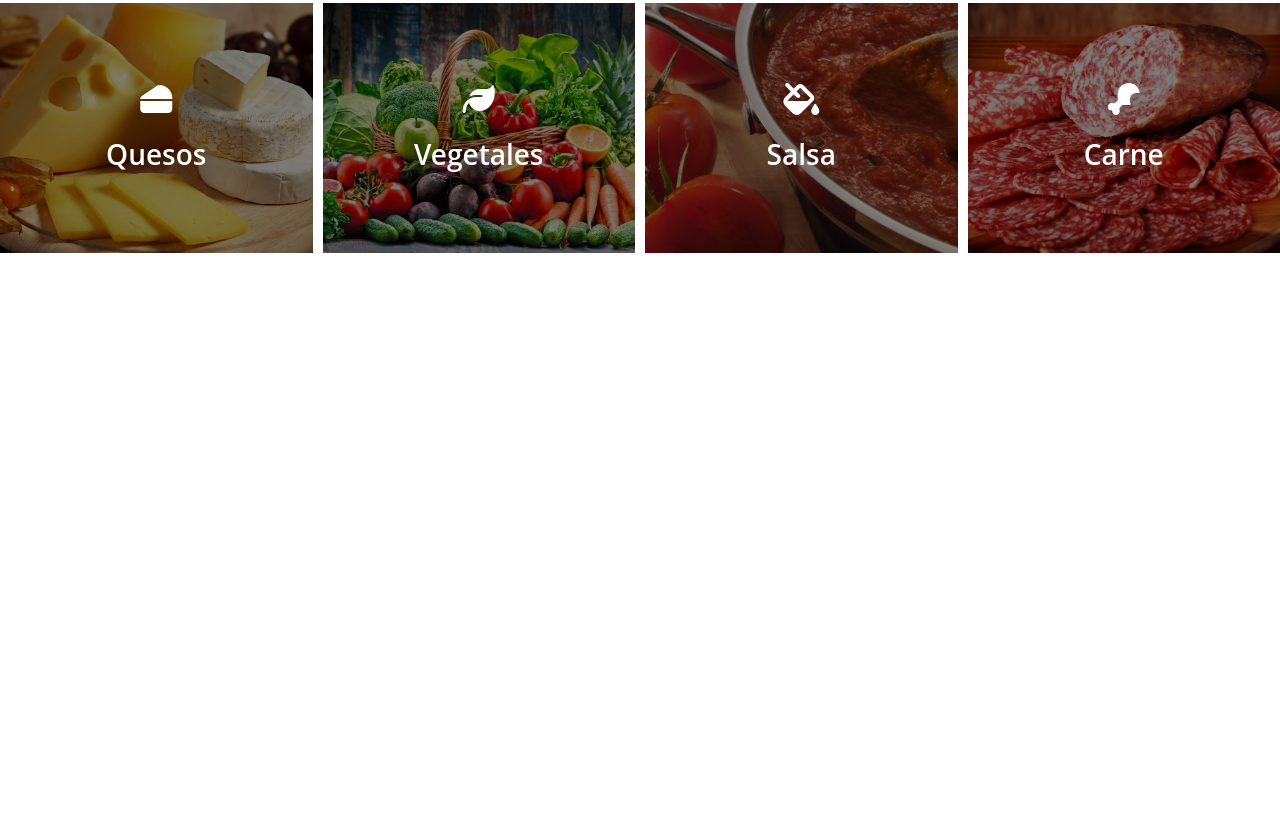
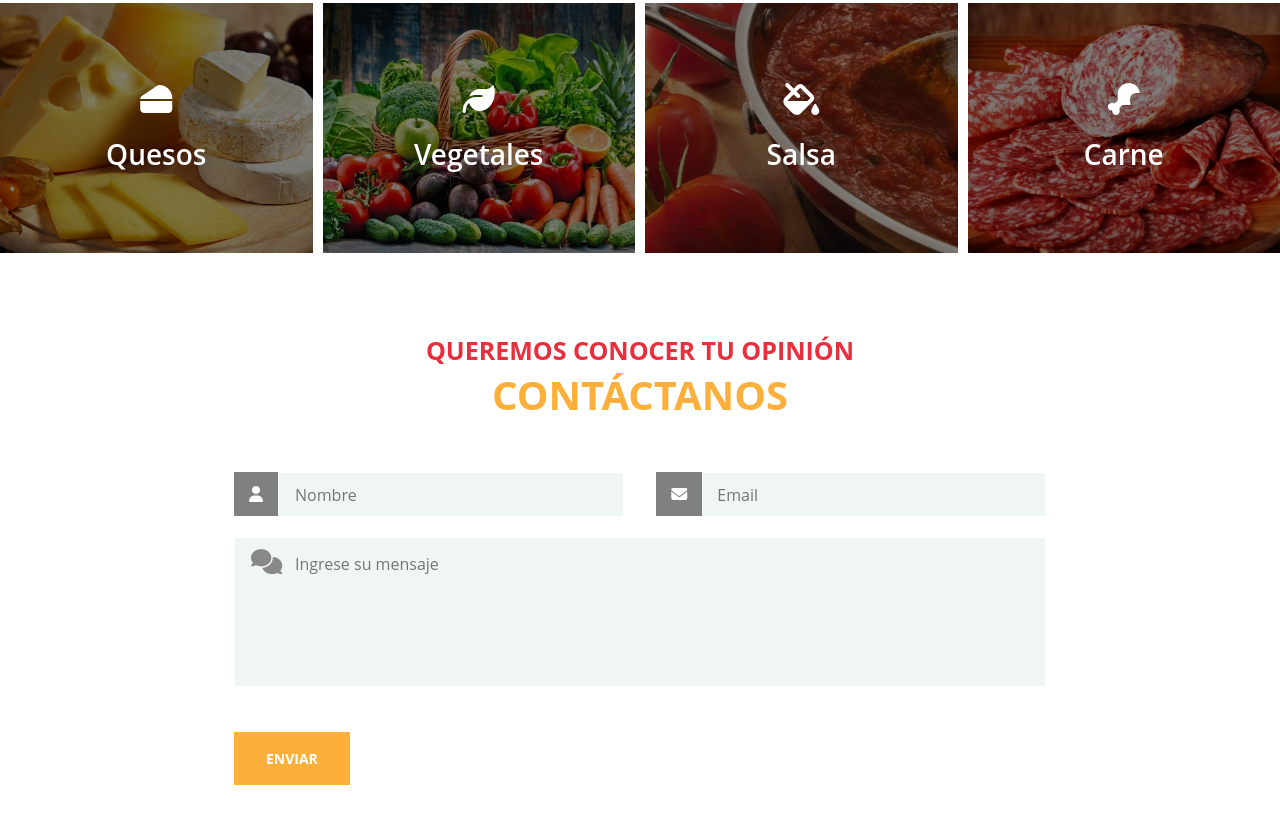
Before and after one commit to IDAI-MA2025/PF-ATA, a plain HTML site: page index.html in a window 1280 px wide. Shown: the part 2422-3245 px from the top of the page. Before the commit the page ends 2695 px from the top, so only its background shows below. Drawn offline with Linux system fonts and the light colour scheme; files whose address does not match are found by name.

Commit message:
21 de julio

```diff
--- a/css/estilos.css
+++ b/css/estilos.css
@@ -525,6 +525,8 @@
 
  }
 
+
+ /* INGRDIENTES */
  #ingredientes {
   display: flex;
   justify-content: center;
@@ -587,3 +589,81 @@
 .info-ingre:hover p {
   transform: translateY(10px);
 }
+
+/* SECCION DE CONTACTO */
+#contacto
+{
+     height: 100vh;
+     padding: 60px;
+     position: relative;
+}
+
+#formulario {
+     width: 70%;
+     margin: 50px auto;
+}
+
+.two-fiels{
+     display: flex;
+     justify-content: space-between;
+}
+
+.input-text, .input-email, .textarea{
+     border: 1px solid white;
+     color: var(--color-texto);
+     background: var(--color-background);
+
+     outline: none;
+     padding: 15px 60px;
+     height: 45px;
+     font-size: 16px;
+     margin-bottom: 20px;
+     transition: all 0.5s;
+}
+
+.textarea{
+     width: 100%;
+     height: 150px;
+     resize: none;
+}
+
+.input-text, .input-email{
+     width: 100%;
+}
+
+.inputConIcon{
+     position: relative;
+     width: 48%;
+}
+
+.inputConIcon i{
+     position: absolute;
+     left: 0;
+     padding: 14px 15px;
+     background: grey;
+     color: white;
+     transition: all 0.5s;
+
+}
+
+.textareaIcon{
+     width: 100%;
+}
+
+.textareaIcon i{
+     background: transparent;
+     color: #888;
+     padding: 0;
+
+     font-size: 25px;
+     left: 17px;
+     top: 13px;
+
+     transition: all 0.5s;
+}
+
+.inputConIcon input:focus,
+.inputConIcon textarea:focus{
+     border: 1px solid var(--color-primario);
+
+}
--- a/index.html
+++ b/index.html
@@ -222,17 +222,7 @@
                </div>
           </div>
      </section>
-
-
-     <!-- SECCION DE CONTACTO -->
-     <section id="contacto">
-     </section>
-
-
-
-
-    <script src="js/app.js"></script>
-    <!-- Sección de Ingredientes -->
+       <!-- Sección de Ingredientes -->
 <section id="ingredientes">
   <div class="ingre">
     <img src="ingrediente1.jpg" class="imagen-ingre" alt="Quesos">
@@ -268,5 +258,47 @@
 </section>
 
 
+     <!-- SECCION CONTACTO -->
+     <section id="contacto">
+          <div class="titulo-contacto">
+               <h2 class="subtitulos">Queremos conocer tu opinión</h2>
+               <h1 class="titulos">Contáctanos</h1>
+          </div>
+
+          <form action="" id="formulario">
+               <div class="two-fiels">
+                    <div class="inputConIcon">
+                         <input type="text" id="nombre" name="nombre" class="input-text" placeholder="Nombre">
+                         <i class="fas fa-user"></i>
+                    </div>
+
+                    <div class="inputConIcon">
+                         <input type="email" id="email" name="email" class="input-email" placeholder="Email">
+                         <i class="fas fa-envelope"></i>
+                    </div>
+               </div>
+
+
+               <div class="fiels">
+                    <div class="inputConIcon textareaIcon">
+                         <textarea name="comentarios" id="comentarios" class="textarea" placeholder="Ingrese su mensaje"></textarea>
+                         <i class="fas fa-comments"></i>
+                    </div>
+               </div>
+
+               <div class="fiels-btn">
+                    <input type="submit" class="btn btn-input" value="Enviar">
+               </div>
+          </form>
+     </section>
+
+
+
+
+
+
+<script src="js/app.js"></script>
+
+
 </body>
 </html>
```
